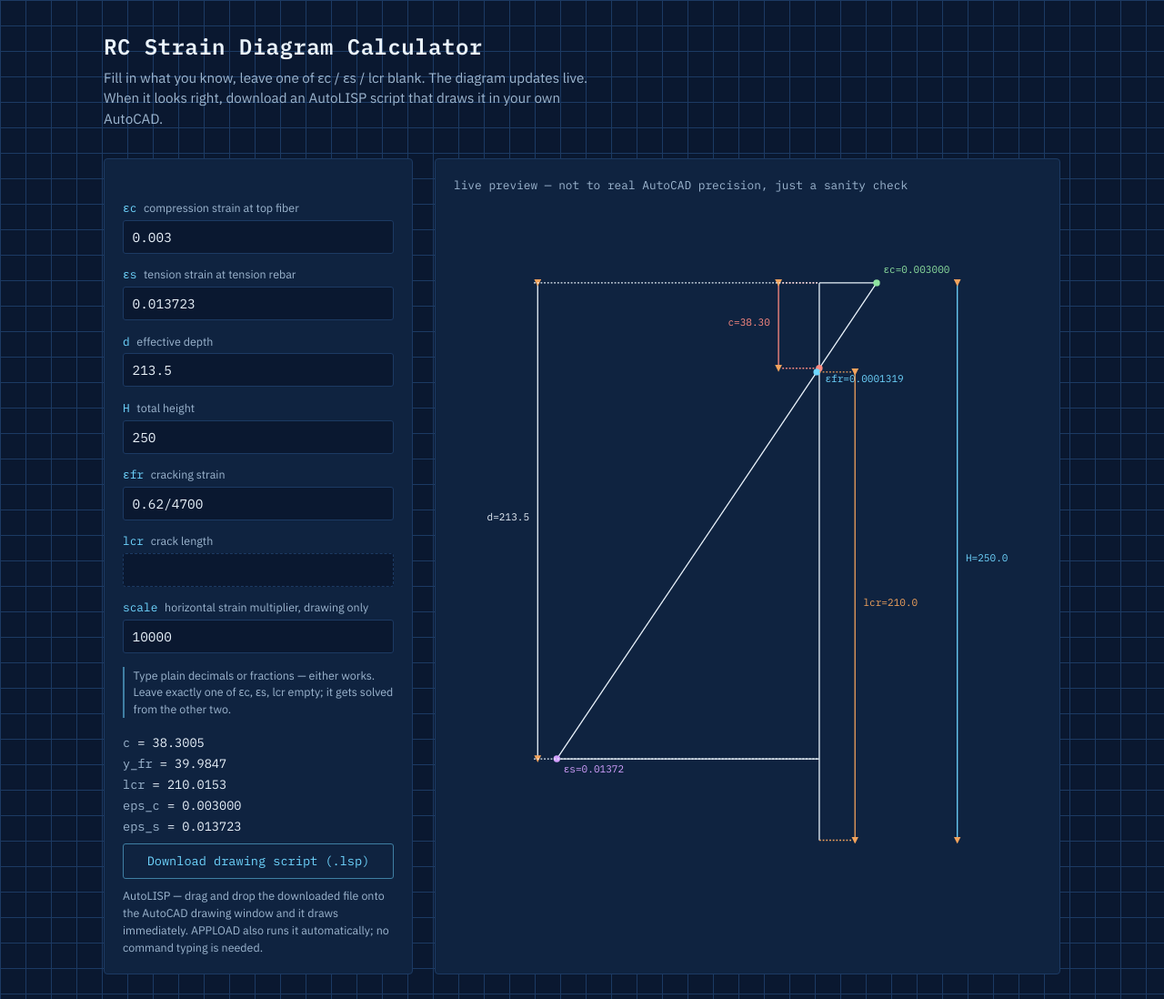
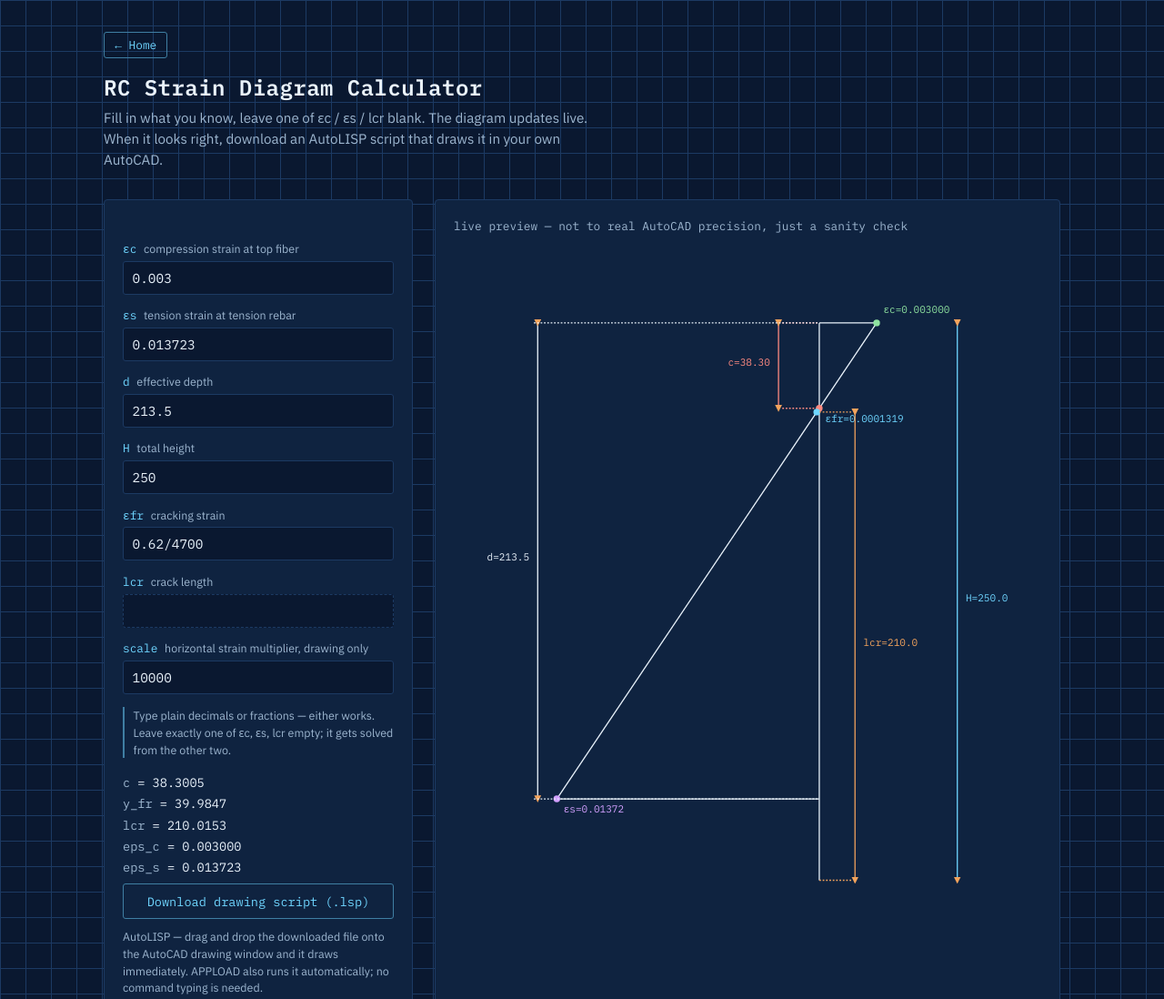
Before and after one commit to AndiSaifulKohir/RC-Strain-Diagram-Calculator, a plain HTML site: page index.html in a window 1280 px wide. Shown: the top 1098 px of the page at 91% size. Drawn offline with Linux system fonts and the light colour scheme.

Commit message:
Add home link to header

```diff
--- a/index.html
+++ b/index.html
@@ -36,6 +36,24 @@
     padding:2.2rem 1.5rem 1rem;
     max-width:1100px;
     margin:0 auto;
+  }
+  .home-link{
+    display:inline-flex;
+    align-items:center;
+    gap:0.35rem;
+    font-family:'IBM Plex Mono', monospace;
+    font-size:0.8rem;
+    color:var(--cyan);
+    text-decoration:none;
+    border:1px solid var(--cyan-dim);
+    border-radius:3px;
+    padding:0.3rem 0.7rem;
+    margin-bottom:1rem;
+    transition:background 0.15s, color 0.15s;
+  }
+  .home-link:hover{
+    background:var(--cyan);
+    color:var(--navy-deep);
   }
   header h1{
     font-family:'IBM Plex Mono', monospace;
@@ -165,6 +183,7 @@
 <body>
 
 <header>
+  <a class="home-link" href="https://andisaifulkohir.github.io/">&larr; Home</a>
   <h1>RC Strain Diagram Calculator</h1>
   <p>Fill in what you know, leave one of εc / εs / lcr blank. The diagram updates live. When it looks right, download an AutoLISP script that draws it in your own AutoCAD.</p>
 </header>
```
